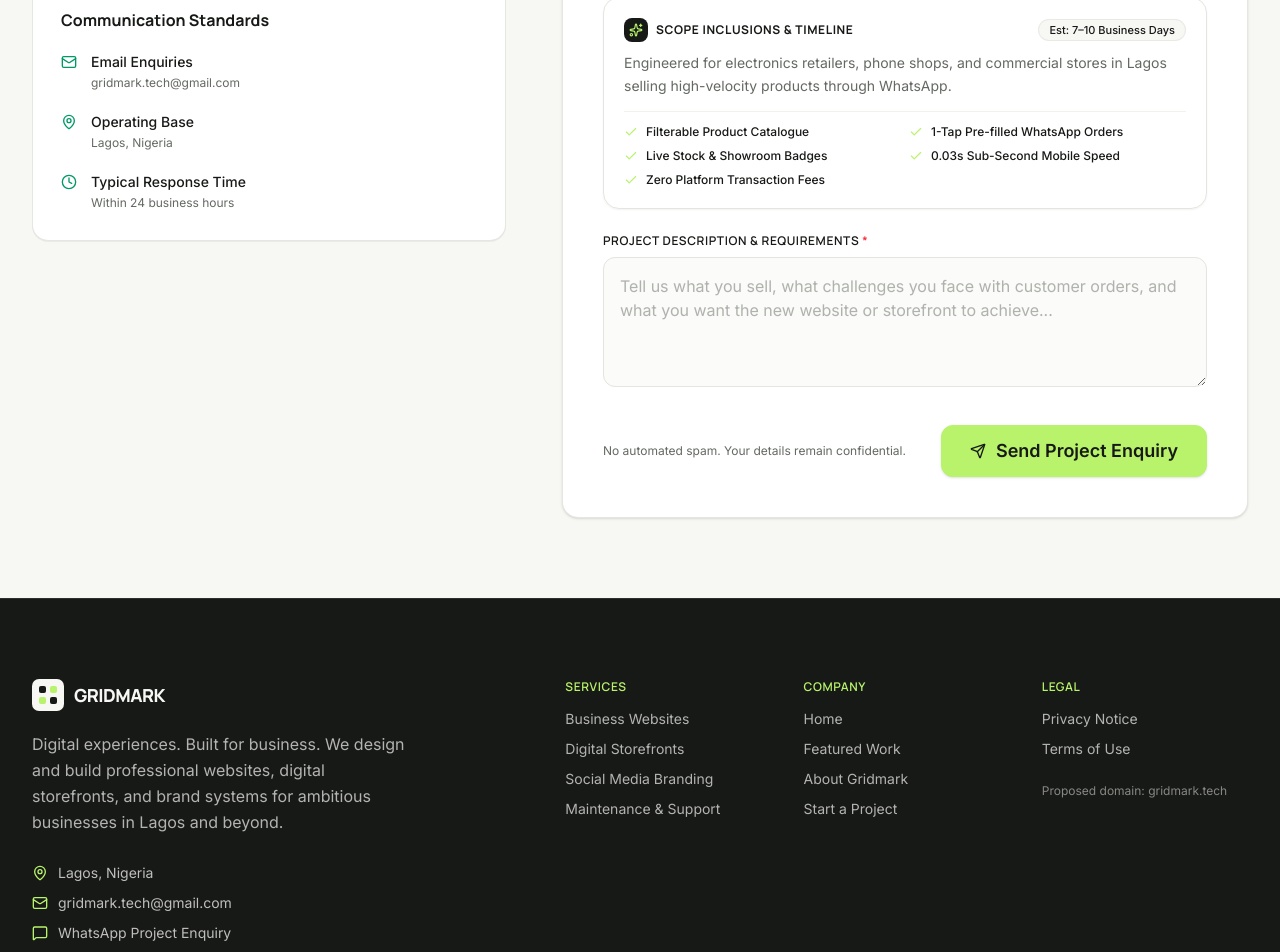
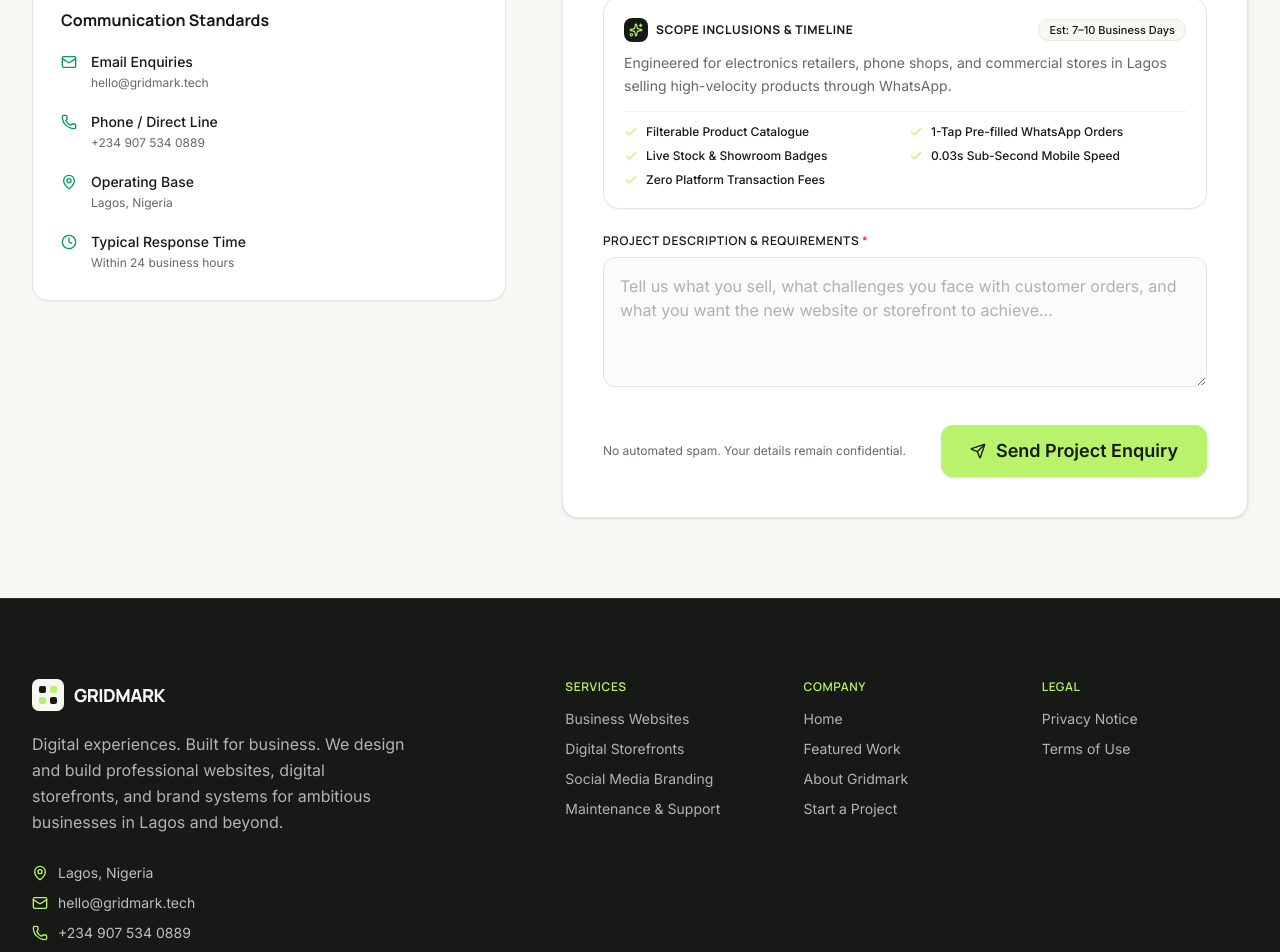
Before and after one commit to gridmark-tech/gridmark, a Next.js app: page /contact in a window 1280 px wide. Shown: the part 760-1712 px from the top of the page. Built offline with nearby package versions, Linux system fonts and the light colour scheme; no server answers.

Commit message:
fix(contact): source email and phone from env and remove proposed domain from footer

```diff
--- a/src/app/contact/page.tsx
+++ b/src/app/contact/page.tsx
@@ -1,5 +1,5 @@
 import type { Metadata } from "next";
-import { MessageSquare, Mail, MapPin, Clock, ArrowRight } from "lucide-react";
+import { MessageSquare, Mail, MapPin, Clock, ArrowRight, Phone } from "lucide-react";
 import { Header } from "@/components/layout/header";
 import { Footer } from "@/components/layout/footer";
 import { Container } from "@/components/ui/container";
@@ -96,6 +96,19 @@ export default function ContactPage() {
                   </div>
 
                   <div className="flex items-start gap-3.5 text-sm">
+                    <Phone className="w-4 h-4 text-emerald-600 shrink-0 mt-0.5" />
+                    <div>
+                      <span className="font-medium text-brand-primary block">Phone / Direct Line</span>
+                      <a
+                        href={`tel:+${siteConfig.contact.whatsappNumber}`}
+                        className="text-brand-secondary hover:text-brand-primary transition-colors text-xs"
+                      >
+                        {siteConfig.contact.whatsappDisplay}
+                      </a>
+                    </div>
+                  </div>
+
+                  <div className="flex items-start gap-3.5 text-sm">
                     <MapPin className="w-4 h-4 text-emerald-600 shrink-0 mt-0.5" />
                     <div>
                       <span className="font-medium text-brand-primary block">Operating Base</span>
--- a/src/app/privacy/page.tsx
+++ b/src/app/privacy/page.tsx
@@ -2,6 +2,7 @@ import type { Metadata } from "next";
 import { Header } from "@/components/layout/header";
 import { Footer } from "@/components/layout/footer";
 import { Container } from "@/components/ui/container";
+import { siteConfig } from "@/config/site";
 
 export const metadata: Metadata = {
   title: "Privacy Notice",
@@ -78,10 +79,10 @@ export default function PrivacyPage() {
               <p>
                 If you have questions about how your information is handled, you may contact us at{" "}
                 <a
-                  href="mailto:hello@gridmark.tech"
+                  href={`mailto:${siteConfig.contact.email}`}
                   className="font-medium text-brand-primary underline"
                 >
-                  hello@gridmark.tech
+                  {siteConfig.contact.email}
                 </a>
                 .
               </p>
--- a/src/app/terms/page.tsx
+++ b/src/app/terms/page.tsx
@@ -2,6 +2,7 @@ import type { Metadata } from "next";
 import { Header } from "@/components/layout/header";
 import { Footer } from "@/components/layout/footer";
 import { Container } from "@/components/ui/container";
+import { siteConfig } from "@/config/site";
 
 export const metadata: Metadata = {
   title: "Terms of Use",
@@ -70,10 +71,10 @@ export default function TermsPage() {
               <p>
                 For questions regarding these terms, contact us at{" "}
                 <a
-                  href="mailto:hello@gridmark.tech"
+                  href={`mailto:${siteConfig.contact.email}`}
                   className="font-medium text-brand-primary underline"
                 >
-                  hello@gridmark.tech
+                  {siteConfig.contact.email}
                 </a>
                 .
               </p>
--- a/src/components/layout/footer.tsx
+++ b/src/components/layout/footer.tsx
@@ -1,5 +1,5 @@
 import Link from "next/link";
-import { MessageSquare, Mail, MapPin } from "lucide-react";
+import { MessageSquare, Mail, MapPin, Phone } from "lucide-react";
 import { siteConfig } from "@/config/site";
 import { getWhatsAppUrl } from "@/config/contact";
 import { Container } from "@/components/ui/container";
@@ -31,6 +31,13 @@ export function Footer() {
               >
                 <Mail className="w-4 h-4 text-brand-accent shrink-0" />
                 <span>{siteConfig.contact.email}</span>
+              </a>
+              <a
+                href={`tel:+${siteConfig.contact.whatsappNumber}`}
+                className="inline-flex items-center gap-2.5 hover:text-brand-accent transition-colors"
+              >
+                <Phone className="w-4 h-4 text-brand-accent shrink-0" />
+                <span>{siteConfig.contact.whatsappDisplay}</span>
               </a>
               <a
                 href={getWhatsAppUrl()}
@@ -151,9 +158,6 @@ export function Footer() {
                   </Link>
                 </li>
               </ul>
-              <p className="text-xs text-brand-dark-text/50 pt-2 leading-relaxed">
-                Proposed domain: {siteConfig.proposedDomain}
-              </p>
             </div>
           </div>
         </div>
--- a/src/config/site.ts
+++ b/src/config/site.ts
@@ -9,13 +9,33 @@ const rawSiteUrl = (
 
 const siteUrl = rawSiteUrl.startsWith("http") ? rawSiteUrl : `https://${rawSiteUrl}`;
 
+const rawPhone =
+  process.env.NEXT_PUBLIC_WHATSAPP_NUMBER ||
+  process.env.NEXT_PUBLIC_PHONE_NUMBER ||
+  "2349075340889";
+
+const cleanedPhone = rawPhone.replace(/\D/g, "");
+
+function formatPhoneDisplay(num: string): string {
+  const digits = num.replace(/\D/g, "");
+  if (digits.startsWith("234") && digits.length === 13) {
+    return `+${digits.slice(0, 3)} ${digits.slice(3, 6)} ${digits.slice(6, 9)} ${digits.slice(9)}`;
+  }
+  if (num.startsWith("+")) return num;
+  return `+${num}`;
+}
+
+const phoneDisplay =
+  process.env.NEXT_PUBLIC_PHONE_DISPLAY ||
+  process.env.NEXT_PUBLIC_WHATSAPP_DISPLAY ||
+  formatPhoneDisplay(cleanedPhone || rawPhone);
+
 export const siteConfig: SiteConfig = {
   name: "GRIDMARK",
   tagline: "Digital experiences. Built for business.",
   description:
     "Gridmark helps businesses turn products, services, and expertise into professional online experiences that make them easier to discover, understand, and contact.",
   url: siteUrl,
-  proposedDomain: "gridmark.tech",
   navItems: [
     { label: "Home", href: "/" },
     { label: "Services", href: "/services" },
@@ -25,8 +45,9 @@ export const siteConfig: SiteConfig = {
   ],
   contact: {
     email: process.env.NEXT_PUBLIC_CONTACT_EMAIL || "hello@gridmark.tech",
-    whatsappNumber: process.env.NEXT_PUBLIC_WHATSAPP_NUMBER || "2349075340889",
-    whatsappDisplay: "+234 907 534 0889",
+    phone: phoneDisplay,
+    whatsappNumber: cleanedPhone || "2349075340889",
+    whatsappDisplay: phoneDisplay,
     location: "Lagos, Nigeria",
   },
 };
--- a/src/types/index.ts
+++ b/src/types/index.ts
@@ -46,10 +46,11 @@ export interface SiteConfig {
   tagline: string;
   description: string;
   url: string;
-  proposedDomain: string;
+  proposedDomain?: string;
   navItems: NavItem[];
   contact: {
     email: string;
+    phone?: string;
     whatsappNumber: string;
     whatsappDisplay: string;
     location: string;
```
Also changed, not shown: 1 other file (tests, documents, lock files or other folders).
